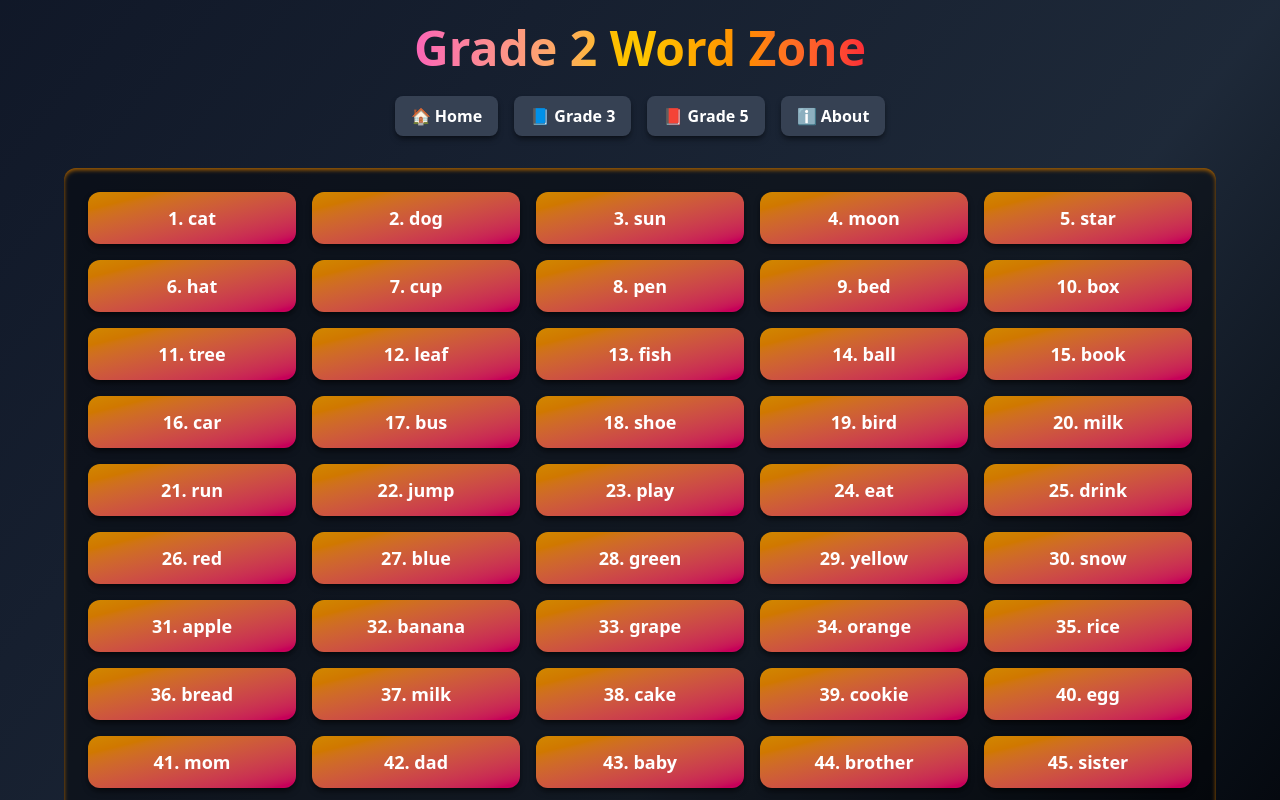
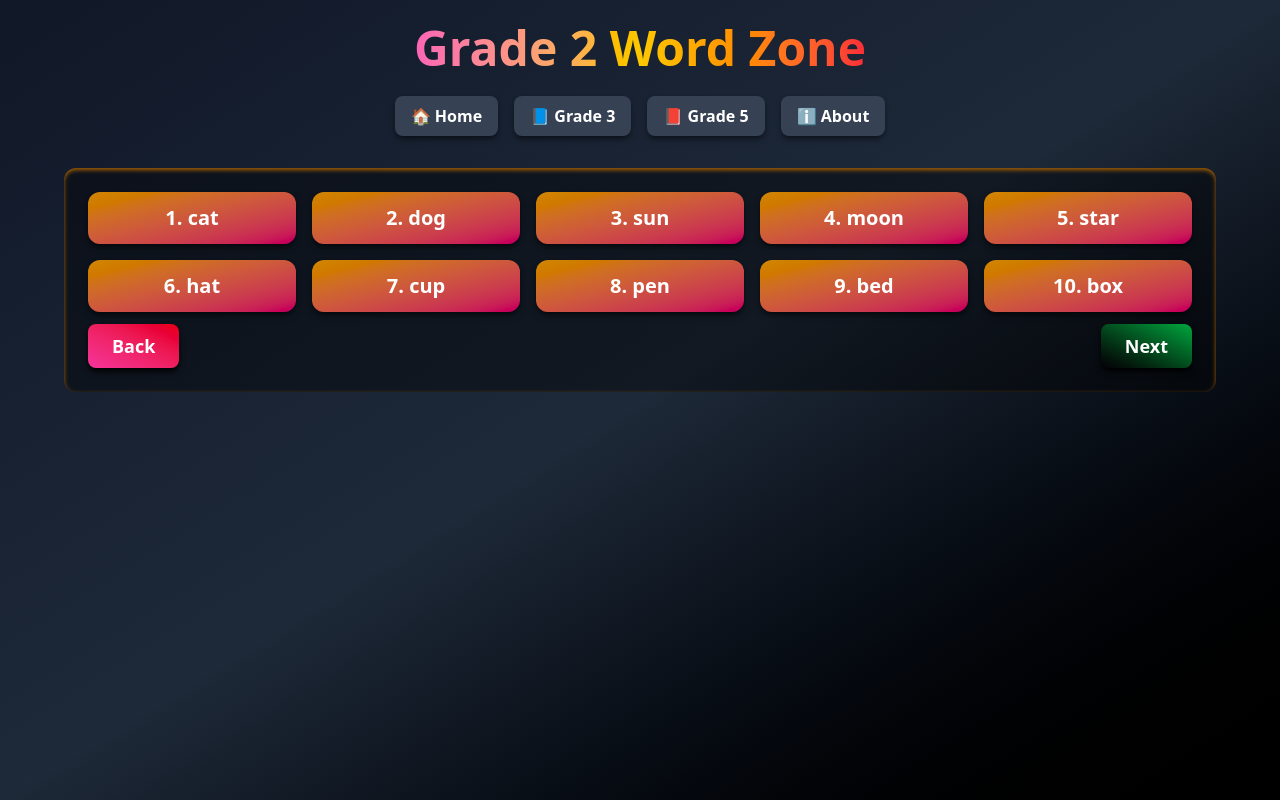
Before and after one commit to dikie001/KidZone, a React (Vite) app: page /grade-2 in a window 1280 px wide. Shown: the top 800 px of the page. Built offline with nearby package versions, Linux system fonts and the light colour scheme.

Commit message:
feat: Implement pagination in Grade 2 component for improved word navigation

```diff
--- a/src/grades/Grade-2.jsx
+++ b/src/grades/Grade-2.jsx
@@ -12,6 +12,16 @@ const Grade2 = () => {
 
   const [words, setWords] = useState([]);
   const [selectedWord, setSelectedWord] = useState(null);
+  const [currentPage, setCurrentPage] = useState(1);
+  const [itemsPerPage] = useState(10);
+
+  //Calculate the index range of the current page
+  const indexOfLastItem = currentPage * itemsPerPage;
+  const indexOfFirstItem = indexOfLastItem - itemsPerPage;
+  const currentItems = words.slice(indexOfFirstItem, indexOfLastItem);
+
+  //Change page function
+  const paginate = (pageNumber) => setCurrentPage(pageNumber);
 
   useEffect(() => {
     fetch("/grade_word_data_full.json")
@@ -21,7 +31,6 @@ const Grade2 = () => {
 
   return (
     <div className="min-h-screen bg-gradient-to-br from-gray-900 via-gray-800 to-black text-white px-4 py-6 flex flex-col items-center">
-
       {/* Title */}
       <h1 className="text-4xl md:text-5xl font-extrabold bg-gradient-to-r from-pink-400 via-yellow-400 to-red-500 text-transparent bg-clip-text mb-6">
         Grade 2 Word Zone
@@ -41,21 +50,36 @@ const Grade2 = () => {
       </div>
 
       {/* Word Grid */}
-      <div className="grid grid-cols-2 sm:grid-cols-3 md:grid-cols-4 lg:grid-cols-5 gap-4 w-full max-w-6xl bg-black/40 p-6 rounded-xl shadow-inner shadow-yellow-700">
-        {words.map((w, i) => (
+      <div className=" max-w-6xl w-full bg-black/40 p-6 rounded-xl shadow-inner shadow-yellow-700">
+        <div className="grid grid-cols-2 sm:grid-cols-3 md:grid-cols-4 lg:grid-cols-5 gap-4 w-full">
+          {" "}
+          {currentItems.map((w, i) => (
+            <button
+              key={i}
+              onClick={() => setSelectedWord(w)}
+              className={`bg-gradient-to-br from-yellow-600 to-pink-700 hover:from-purple-600 hover:to-indigo-600 text-white text-xl font-bold py-3 rounded-xl transition-transform transform hover:scale-105 active:scale-95 shadow-md shadow-black/50`}
+            >
+              {i + 1}. {w}
+            </button>
+          ))}
+        </div>
+        <div className="flex mt-3 justify-between w-full">
+          <button onClick={()=>paginate(currentPage-1)} className="bg-gradient-to-bl  from-red-600 to-pink-500 py-2 px-6 rounded-lg text-lg font-semibold shadow-md shadow-black hover:ring-2 active:ring-3 ring-indigo-500">
+            Back
+          </button>
           <button
-            key={i}
-            onClick={() => setSelectedWord(w)}
-            className="bg-gradient-to-br from-yellow-600 to-pink-700 hover:from-purple-600 hover:to-indigo-600 text-white text-lg font-bold py-3 rounded-xl transition-transform transform hover:scale-105 active:scale-95 shadow-md shadow-black/50"
+            onClick={() => paginate(currentPage + 1)}
+            disabled={currentPage === Math.ceil(words.length/itemsPerPage)}
+            className="bg-gradient-to-bl from-green-600 to-black/40  py-2 px-6 rounded-lg text-lg font-semibold shadow-md shadow-black hover:ring-2 active:ring-3 ring-indigo-500"
           >
-            {i + 1}. {w}
+            Next
           </button>
-        ))}
+        </div>
       </div>
 
       {/* Modal */}
       {selectedWord && (
-        <div className="fixed inset-0 bg-black/70 backdrop-blur-sm flex items-center justify-center z-50">
+        <div className="fixed inset-0  bg-black/70 backdrop-blur-sm flex items-center justify-center z-50">
           <div className="relative bg-gray-900 border border-pink-500 p-8 rounded-3xl shadow-2xl text-center w-[90%] max-w-sm">
             <h2 className="text-4xl font-extrabold text-pink-400 mb-4">
               {selectedWord}
```
Also changed, not shown: 1 other file (tests, documents, lock files or other folders).
